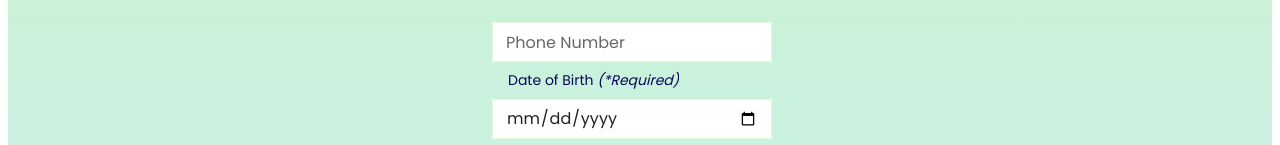
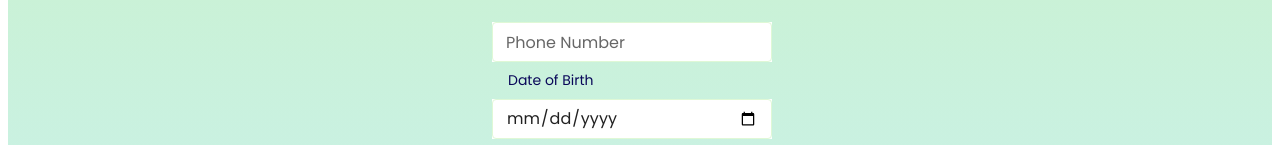
Before and after one commit to Code-the-Dream-School/ee-prac-team1-front, a React (Create React App) app: page /profileform in a window 1280 px wide. Shown: the part 307-452 px from the top of the page. Built offline with nearby package versions, Linux system fonts and the light colour scheme; no server answers.

Commit message:
Removed requirements for the date of birth due to the backend corrections

```diff
--- a/src/pages/ProfileForm.jsx
+++ b/src/pages/ProfileForm.jsx
@@ -26,7 +26,6 @@ const validationSchema = Yup.object({
         "Phone number must be 10 digits, no dashes"
     ),
     dateOfBirth: Yup.date()
-        .required("Date of birth is required")
         .nullable()
         .max(new Date(), "Date of birth must be in the past"),
     residentialAddress: Yup.object().shape({
@@ -258,7 +257,7 @@ const ProfileForm = () => {
                                     paddingLeft: 2,
                                 }}
                             >
-                                Date of Birth <i>(*Required)</i>
+                                Date of Birth
                             </InputLabel>
 
                             <TextField
```
